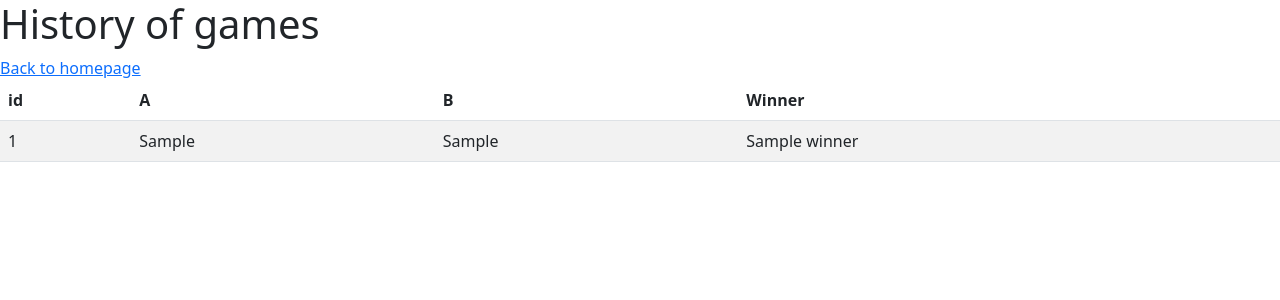
After one commit to chudnovskyi/rock-paper-scissors, a Spring app: template src/main/resources/templates/history.html in a window 1280 px wide. The commit adds this page. Shown: the top 300 px of the page. Run offline with Thymeleaf, Linux system fonts and the light colour scheme; the template is opened without the code that fills it: most values are stand-ins (such as "Sample title", 1, 10 or a date in 2020); data that the repository does not hold is empty.

Commit message:
feat: add endpoint for displaying history of games

```diff
--- /dev/null
+++ b/src/main/resources/templates/history.html
@@ -0,0 +1,34 @@
+<!DOCTYPE html>
+<html xmlns:th="http://www.thymeleaf.org" lang="en">
+
+<head>
+    <meta charset="UTF-8">
+    <title>History</title>
+    <link rel="stylesheet" href="https://cdn.jsdelivr.net/npm/bootstrap@5.3.0/dist/css/bootstrap.min.css">
+</head>
+
+<body>
+    <h1>History of games</h1>
+    <a th:href="@{/api/v1/home/}">Back to homepage</a>
+    <br>
+    <table class="table table-striped">
+        <thead>
+        <tr>
+            <th>id</th>
+            <th>A</th>
+            <th>B</th>
+            <th>Winner</th>
+        </tr>
+        </thead>
+        <tbody>
+        <tr th:each="row: ${history}">
+            <td th:text="${row.id}"></td>
+            <td th:text="${row.symbolA}"></td>
+            <td th:text="${row.symbolB}"></td>
+            <td th:text="${row.winner}"></td>
+        </tr>
+        </tbody>
+
+    </table>
+</body>
+</html>
--- a/src/main/resources/templates/home.html
+++ b/src/main/resources/templates/home.html
@@ -19,7 +19,11 @@
     <p th:text="'Tie: ' + ${history.ties} + ' of ' + ${history.total} + ' games'"></p>
 
     <form th:action="@{/api/v1/history/}" th:method="delete">
-        <button class="destroy">CLEAR</button>
+        <button>CLEAR</button>
+    </form>
+    <br>
+    <form th:action="@{/api/v1/history/}" th:method="get">
+        <button>HISTORY</button>
     </form>
 </body>
 </html>
```
Also changed, not shown: src/main/java/com/example/rps/controller/HistoryController.java (+11 -1 lines), src/main/java/com/example/rps/dto/GameResponse.java (added, +11 -0 lines), src/main/java/com/example/rps/mapper/GameMapper.java (added, +11 -0 lines), src/main/java/com/example/rps/service/GameService.java (+12 -1 lines).
